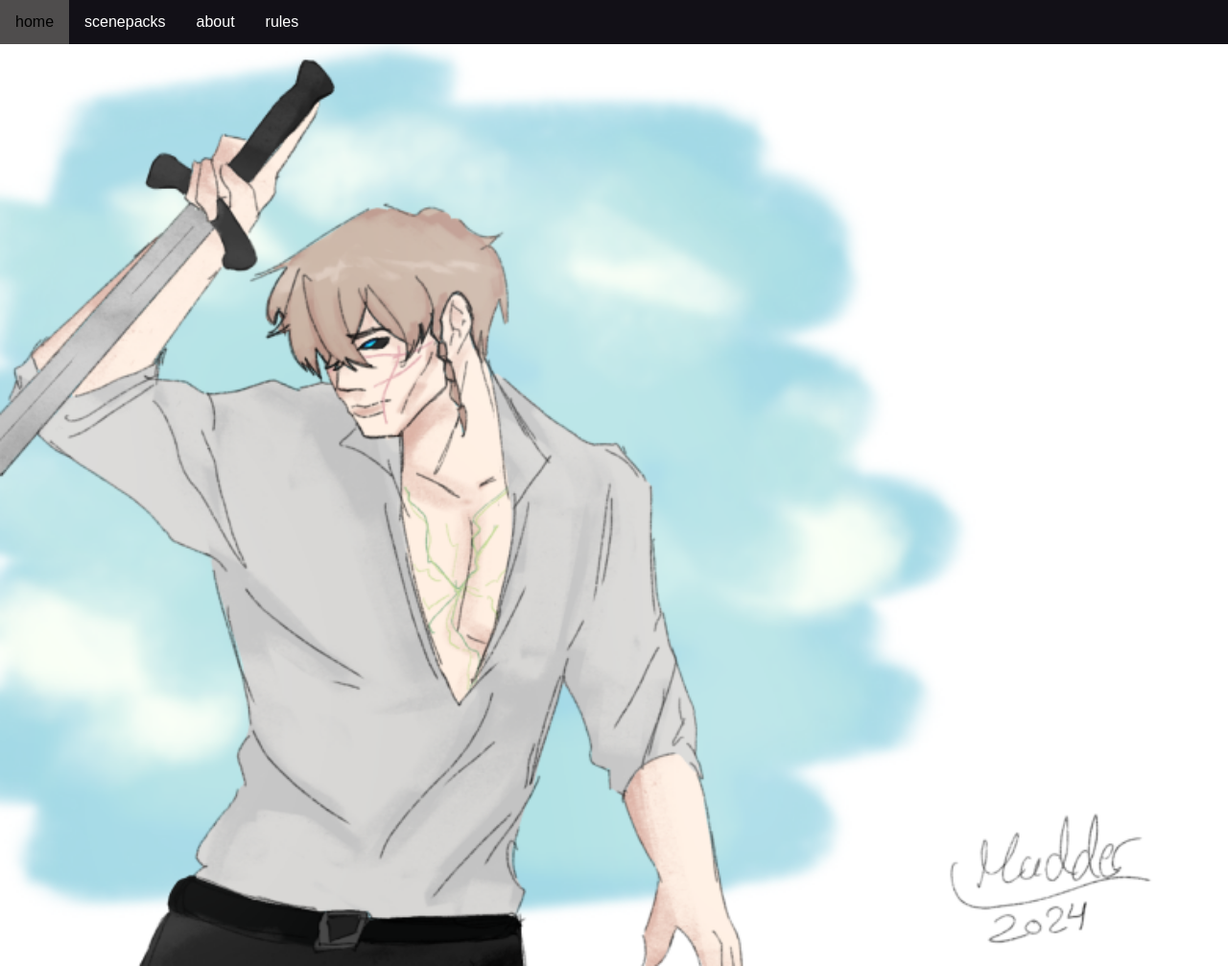
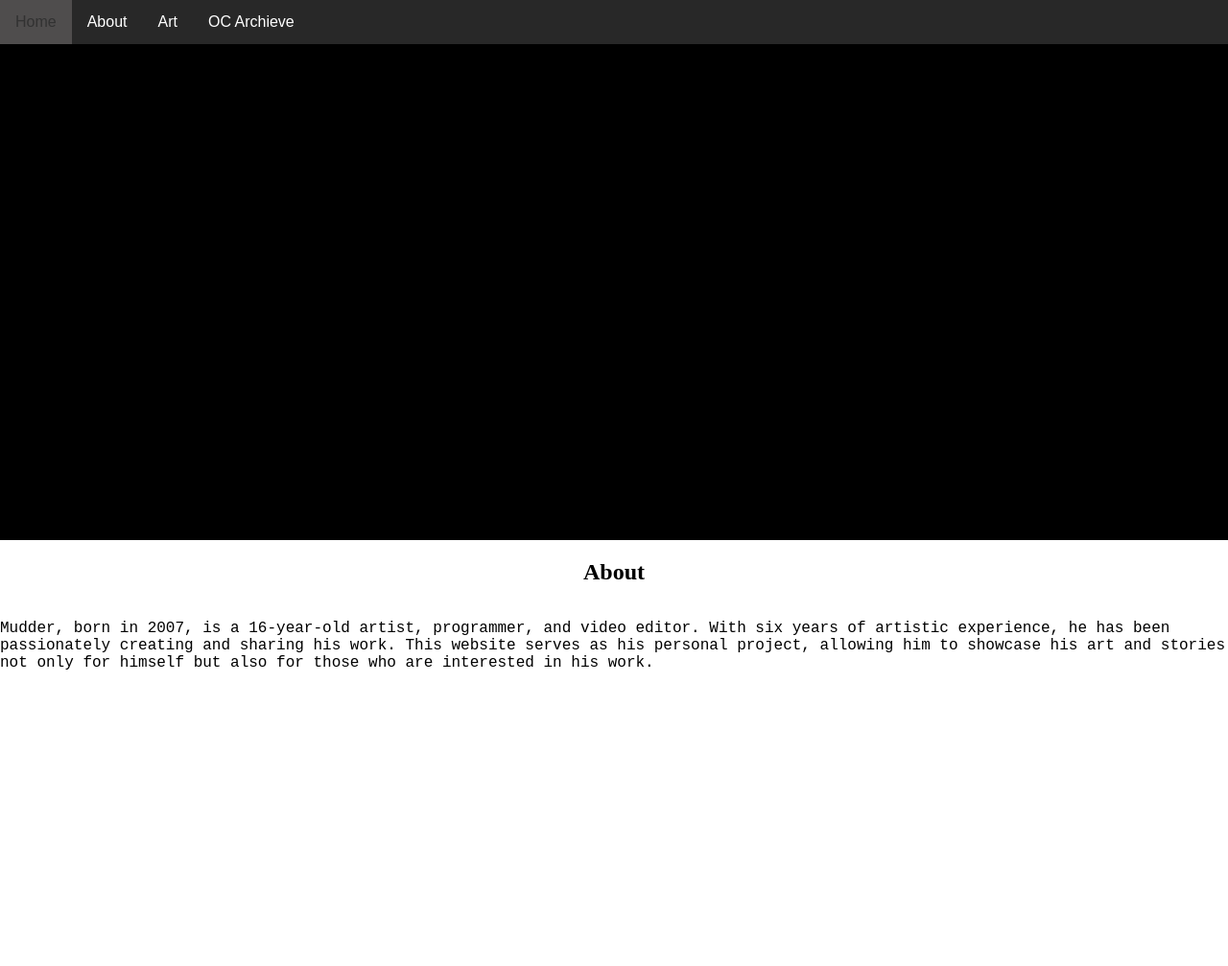
Before and after one commit to Mudderr/MuddersWebsite, a plain HTML site: page index.html in a window 1280 px wide. Shown: the whole page at 96% size. After the commit the page ends 800 px from the top, so only its background shows below. Drawn offline with Linux system fonts and the light colour scheme.

Commit message:
more content

```diff
--- a/CSS/style.css
+++ b/CSS/style.css
@@ -1,17 +1,17 @@
 
 
 h1 {
-    color: white;
+    color: rgb(0, 0, 0);
     font-family: sans-serif;
 }
 
 p {
-    color: white;
+    color: rgb(0, 0, 0);
     font-family: 'Courier New', Courier, monospace;
 }
 
 h2 {
-    color: white;
+    color: black;
     font-family: 'Times New Roman', Times, serif;
 }
 
@@ -24,12 +24,13 @@ html, body {
 body {
     margin: 0;
     font-family: Arial, sans-serif;
-    background-color: #19171e;
+    background-color: hsl(0, 0%, 100%);
 }
 
+/* navigation bar code  */
 .navbar {
     overflow: hidden;
-    background-color: #121017;
+    background-color: #282828;
 }
 
 .navbar a {
@@ -43,18 +44,25 @@ body {
 
 .navbar a:hover {
     background-color: #4f4d4d;
-    color: black;
+    color: rgb(50, 50, 50);
 }
 
+/* Content code  */
 .header {
-
-        max-width: 100%;
-        height: auto;
-        display: block;
-
+    justify-content: center;
+    align-items: center;
+    display: flex;
 }
 
-.header img{
+.header img {
     width: 100%;
-    height: 50%;
+    height: 60%;
 }
+
+.text-section {
+
+    justify-content: center;
+    align-items: center;
+    display: flex;
+    flex-direction: column;
+}
--- a/index.html
+++ b/index.html
@@ -8,16 +8,23 @@
 </head>
 <body>
     <div class="navbar" id="navbar">
-        <a href="#">home</a>
-        <a href="#">scenepacks</a>
-        <a href="#">about</a>
-        <a href="#">rules</a>
+        <a href="#">Home</a>
+        <a href="#">About</a>
+        <a href="#">Art</a>
+        <a href="#">OC Archieve</a>
     </div>
 
     <div class="header">
+    <img src="IMG/4x6.png">
+    </div>
 
-        <img src="IMG/frontpage.webp">
-    </div>
+    <div class="text-section">
+        <h2>About </h2>
+    <p> Mudder, born in 2007, is a  16-year-old artist, programmer, and video editor.
+        With six years of artistic experience, he has been passionately creating and sharing his work.
+        This website serves as his personal project, allowing him to showcase his art and stories not only for
+        himself but also for those who are interested in his work. </p>
+     </div>
 
 </body>
 </html>
```
Also changed, not shown: IMG/4x6.png (added), 1 other file.
